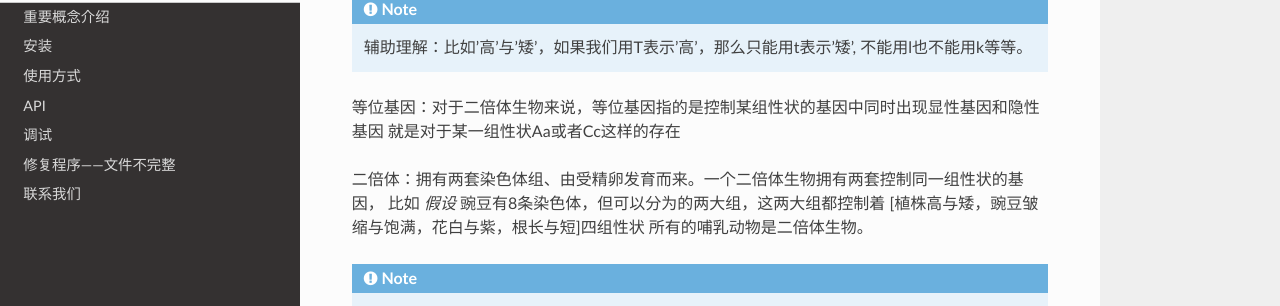
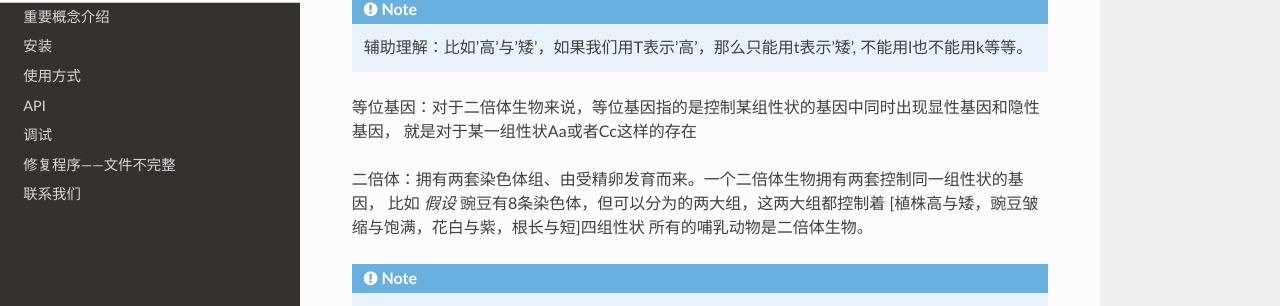
Before and after one commit to MeteorShower2004/MendelCalculatorDOC, a Sphinx documentation site: the page built from docs/source/background.rst, in a window 1280 px wide and 900 px high, scrolled down 1905 px. Shown: the part 160-466 px from the top of the window. Built offline with Sphinx 7.4.7 and the Read the Docs theme 2.0.0, drawn with Linux system fonts in a browser that asks for light colours.

```diff
--- a/docs/source/background.rst
+++ b/docs/source/background.rst
@@ -77,7 +77,7 @@
 .. note::
     辅助理解：比如'高'与'矮'，如果我们用T表示'高'，那么只能用t表示'矮', 不能用l也不能用k等等。
 
-等位基因：对于二倍体生物来说，等位基因指的是控制某组性状的基因中同时出现显性基因和隐性基因
+等位基因：对于二倍体生物来说，等位基因指的是控制某组性状的基因中同时出现显性基因和隐性基因，
 就是对于某一组性状Aa或者Cc这样的存在
 
 二倍体：拥有两套染色体组、由受精卵发育而来。一个二倍体生物拥有两套控制同一组性状的基因，
```
